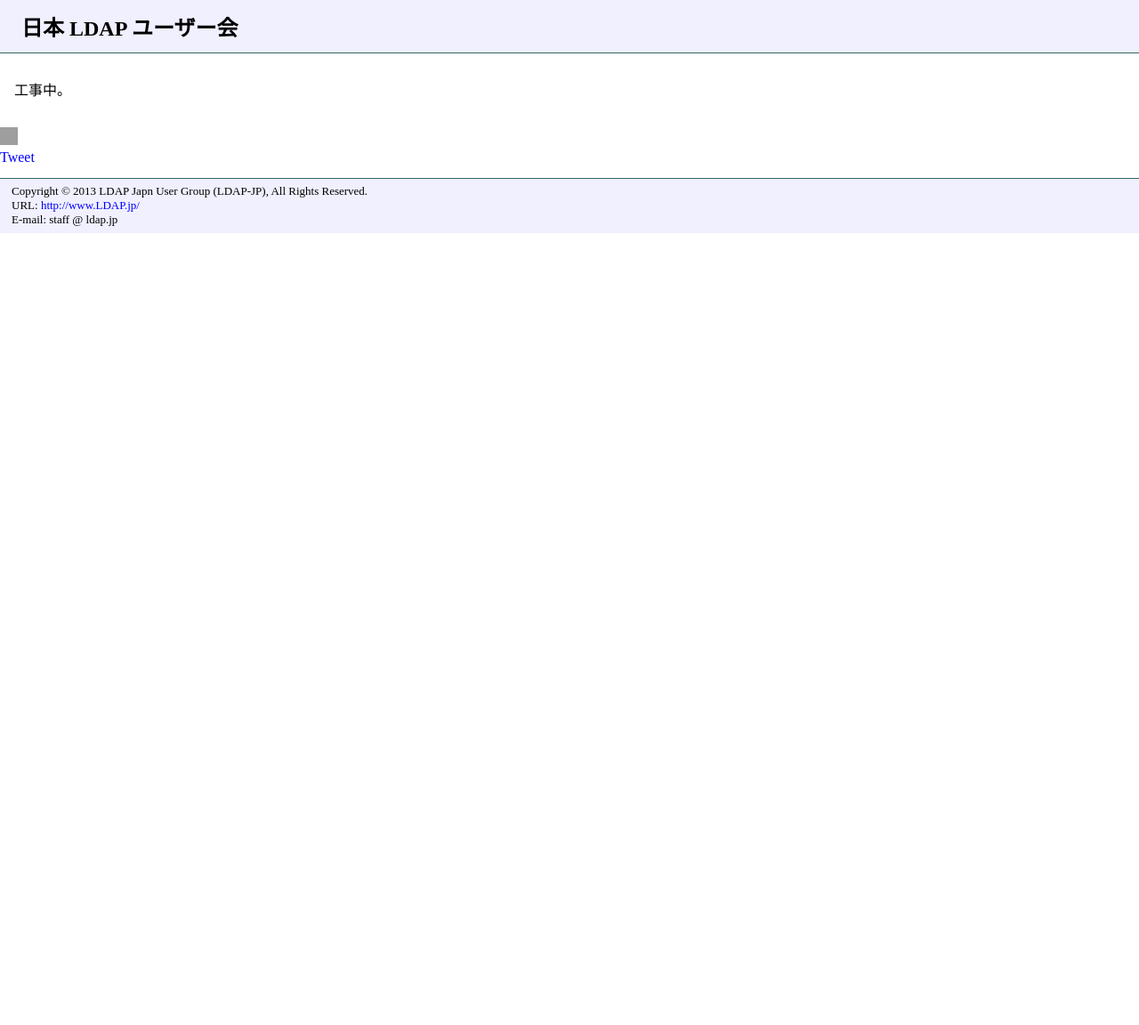
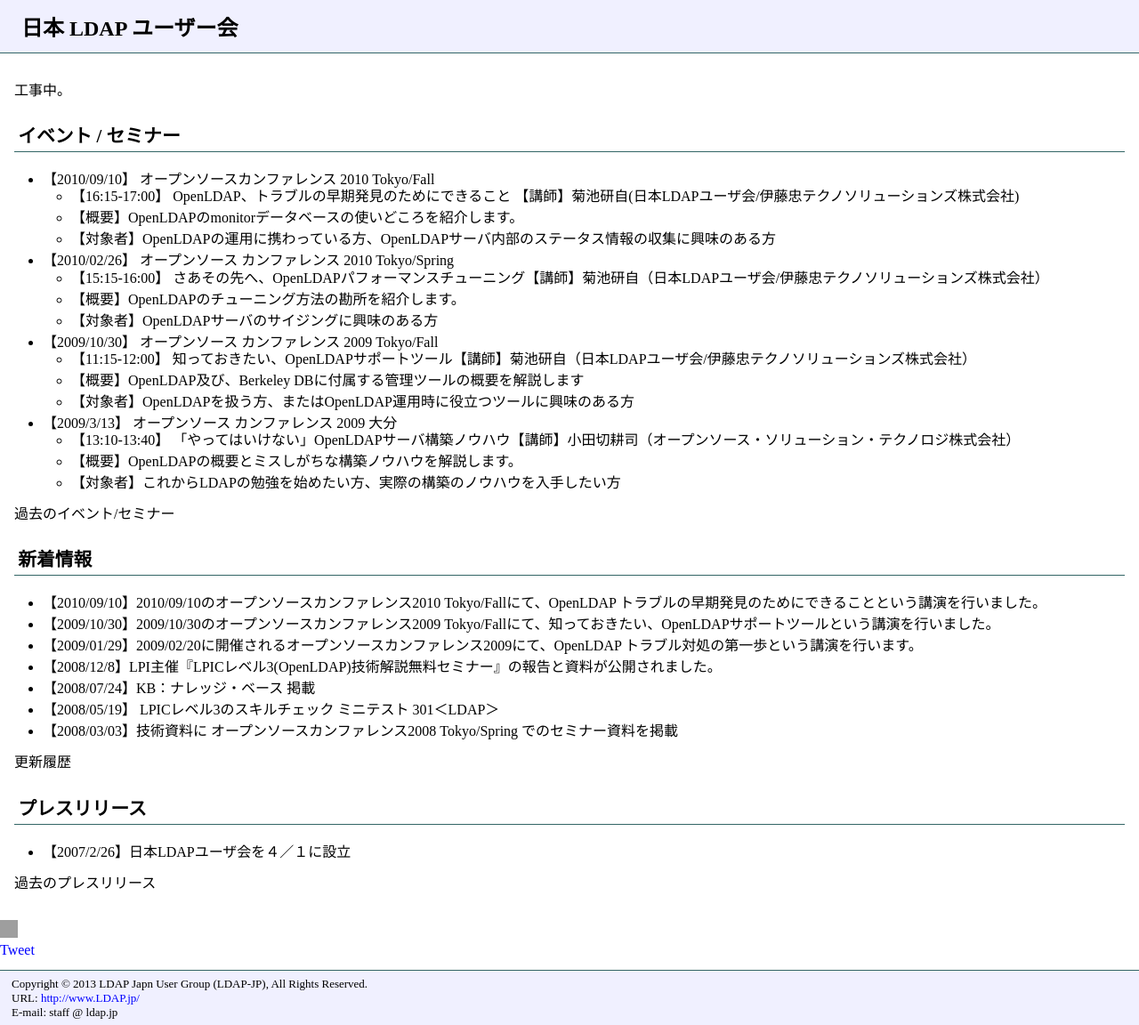
Before and after one commit to LDAP-JP/ldap-jp.github.io, a Jekyll site: the page built from index.md, in a window 1280 px wide. Shown: the whole page at 89% size. Built offline with Jekyll 4.4.1, drawn with Linux system fonts in a browser that asks for light colours; Markdown is read by kramdown in place of the engine named in the settings; comment, search, counter and statistics services are not loaded; before the commit the page ends 900 px from its top, so only the background shows below that; grey boxes are pictures that could not be loaded.

Commit message:
index: ダミーテキストを入れてみる

```diff
--- a/index.md
+++ b/index.md
@@ -3,3 +3,45 @@ layout: default
 ---
 
 工事中。
+
+イベント / セミナー
+----------------------------------------------------------------------
+
+  * 【2010/09/10】 オープンソースカンファレンス 2010 Tokyo/Fall
+    * 【16:15-17:00】 OpenLDAP、トラブルの早期発見のためにできること 【講師】菊池研自(日本LDAPユーザ会/伊藤忠テクノソリューションズ株式会社)
+    * 【概要】OpenLDAPのmonitorデータベースの使いどころを紹介します。
+    * 【対象者】OpenLDAPの運用に携わっている方、OpenLDAPサーバ内部のステータス情報の収集に興味のある方
+  * 【2010/02/26】 オープンソース カンファレンス 2010 Tokyo/Spring
+    * 【15:15-16:00】 さあその先へ、OpenLDAPパフォーマンスチューニング【講師】菊池研自（日本LDAPユーザ会/伊藤忠テクノソリューションズ株式会社）
+    * 【概要】OpenLDAPのチューニング方法の勘所を紹介します。
+    * 【対象者】OpenLDAPサーバのサイジングに興味のある方
+  * 【2009/10/30】 オープンソース カンファレンス 2009 Tokyo/Fall
+    * 【11:15-12:00】 知っておきたい、OpenLDAPサポートツール【講師】菊池研自（日本LDAPユーザ会/伊藤忠テクノソリューションズ株式会社）
+    * 【概要】OpenLDAP及び、Berkeley DBに付属する管理ツールの概要を解説します
+    * 【対象者】OpenLDAPを扱う方、またはOpenLDAP運用時に役立つツールに興味のある方
+  * 【2009/3/13】 オープンソース カンファレンス 2009 大分
+    * 【13:10-13:40】 「やってはいけない」OpenLDAPサーバ構築ノウハウ【講師】小田切耕司（オープンソース・ソリューション・テクノロジ株式会社）
+    * 【概要】OpenLDAPの概要とミスしがちな構築ノウハウを解説します。
+    * 【対象者】これからLDAPの勉強を始めたい方、実際の構築のノウハウを入手したい方
+
+過去のイベント/セミナー
+
+新着情報
+----------------------------------------------------------------------
+
+  * 【2010/09/10】2010/09/10のオープンソースカンファレンス2010 Tokyo/Fallにて、OpenLDAP トラブルの早期発見のためにできることという講演を行いました。
+  * 【2009/10/30】2009/10/30のオープンソースカンファレンス2009 Tokyo/Fallにて、知っておきたい、OpenLDAPサポートツールという講演を行いました。
+  * 【2009/01/29】2009/02/20に開催されるオープンソースカンファレンス2009にて、OpenLDAP トラブル対処の第一歩という講演を行います。
+  * 【2008/12/8】LPI主催『LPICレベル3(OpenLDAP)技術解説無料セミナー』の報告と資料が公開されました。
+  * 【2008/07/24】KB：ナレッジ・ベース 掲載
+  * 【2008/05/19】 LPICレベル3のスキルチェック ミニテスト 301＜LDAP＞
+  * 【2008/03/03】技術資料に オープンソースカンファレンス2008 Tokyo/Spring でのセミナー資料を掲載
+
+更新履歴
+
+プレスリリース
+----------------------------------------------------------------------
+
+  * 【2007/2/26】日本LDAPユーザ会を４／１に設立
+
+過去のプレスリリース
```
